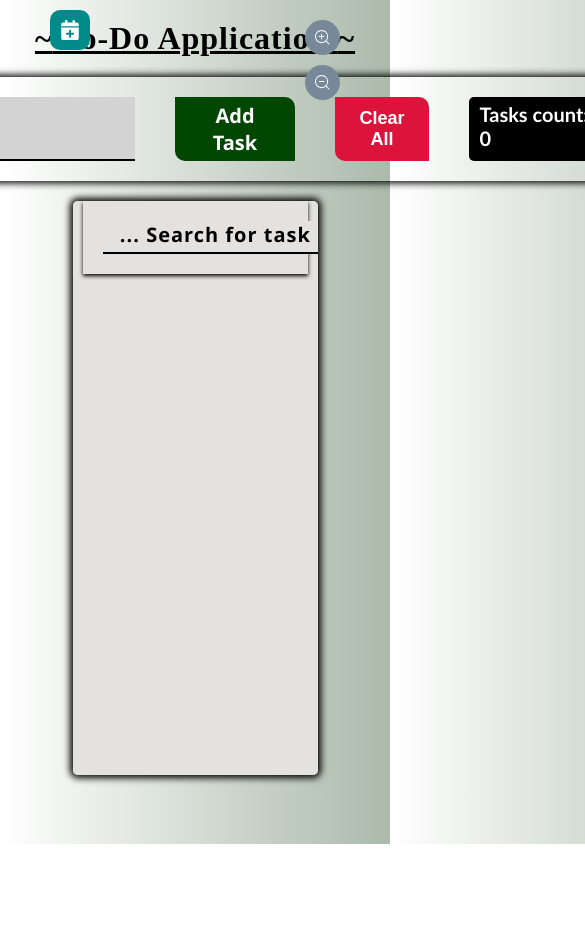
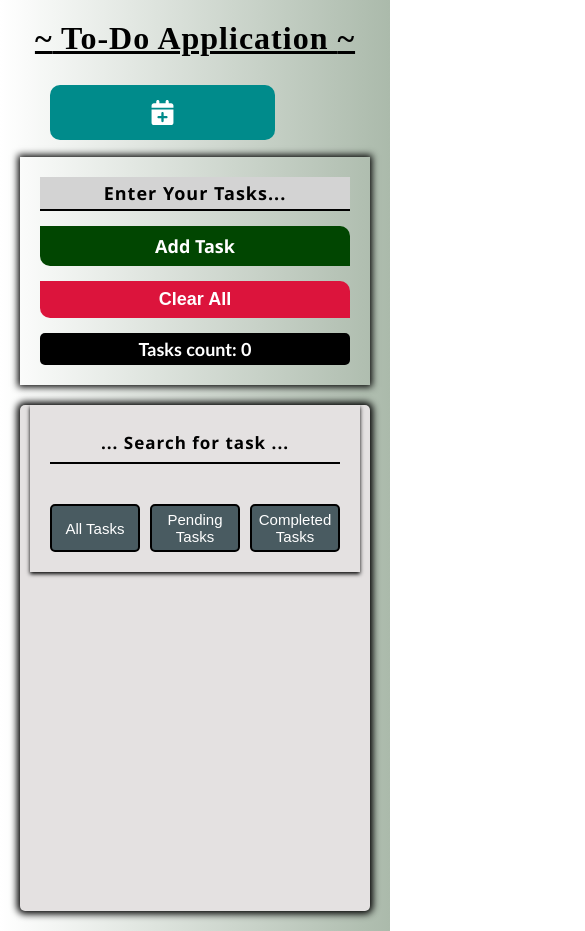
Before and after one commit to ShadabAhmed2001/todo-app, a React (Vite) app: page / in a window 390 px wide. Shown: the top 931 px of the page, 585 px wide, since content can reach past the window. Before the commit the page ends 844 px from the top, so only its background shows below. Built offline with nearby package versions, Linux system fonts and the light colour scheme.

Commit message:
made application responsive

```diff
--- a/src/App.jsx
+++ b/src/App.jsx
@@ -10,6 +10,7 @@ import Calendar from 'react-calendar';
 import { FaCalendarPlus } from "react-icons/fa6";
 import { FaCalendarMinus } from "react-icons/fa6";
 import 'react-calendar/dist/Calendar.css';  // Import the CSS for the calendar
+import "./media.css"
 
 const App = () => {
   const [todo, setTodo] = useState("");
@@ -94,7 +95,7 @@ const App = () => {
 
   return (
     <section>
-      <ZoomButtons />
+      <ZoomButtons/>
       <div className="calender">
         <button onClick={toggleCalendarVisibility} className="toggle-calendar">
           {isCalendarVisible ? <FaCalendarMinus /> : <FaCalendarPlus />}
@@ -117,7 +118,7 @@ const App = () => {
         />
         <button onClick={updateTodos} className="add">Add Task</button>
         <button onClick={clear} className="clear">Clear All</button>
-        <h3>Tasks count: {searchedTodos.length}</h3>
+        <h3 className="counter">Tasks count: {searchedTodos.length}</h3>
       </div>
 
       <div className="task-container">
--- /dev/null
+++ b/src/media.css
@@ -0,0 +1,133 @@
+@media (max-width: 768px) {
+
+
+    .getinput {
+        width: 100%;
+        /* align-items: center; */
+        flex-direction: column;
+    }
+
+    .getinput input {
+      width: 100%;
+    }
+
+    .getinput h3 {
+      width: 100%;
+      text-align: center;
+    }
+
+    .sort {
+      flex-direction: column;
+      align-items: stretch;
+    }
+
+    .all,
+    .pending,
+    .finished {
+      width: 100%;
+      text-align: center;
+    }
+
+    .task-container {
+      height: 70vh;
+      width: 100%;
+    }
+
+    .search-todo {
+      flex-direction: column;
+    }
+
+    .search-todo input{
+      width: 100%;
+    }
+
+    .calender button{
+        padding: 10px 20px;
+        font-size: 25px;
+    }
+    .zoom{
+        display: none;
+    }
+  }
+
+  /* Mobile Styles */
+  @media (max-width: 480px) {
+
+    h1{
+        margin-top: 0px;
+    }
+    .task-container {
+      height: 60vh;
+    }
+
+    .getinput{
+        margin-top: 80px;
+    }
+
+    .getinput input {
+      font-size: 18px;
+    }
+
+    .list {
+      font-size: 18px;
+    }
+
+    .done,
+    .delete {
+      font-size: 20px;
+    }
+
+    .toggle-calendar {
+      font-size: 20px;
+      padding: 10px;
+      margin: bottom 10px;
+    }
+
+    .getinput {
+      gap: 15px;
+    }
+
+    .getinput .add,
+    .getinput .clear {
+      font-size: 18px;
+      padding: 8px 16px;
+    }
+
+    .getinput h3 {
+      font-size: 18px;
+    }
+
+    .search-todo input {
+      font-size: 18px;
+      padding: 8px;
+      width: 100%;
+    }
+
+    .search-todo input::placeholder{
+        font-size: 17px;
+    }
+
+    .getinput input::placeholder{
+        text-align: center;
+    }
+
+    .sort{
+        flex-direction: row;
+    }
+
+    .sort button{
+        border-radius: 5px;
+        font-size: 15px;
+        font-weight: normal;
+    }
+
+    .calender{
+        position: absolute;
+        top: 85px;
+    }
+
+    .calender button{
+        padding: 15px 100px;
+        font-size: 25px;
+    }
+  }
```
Also changed, not shown: src/App.css (line endings or trailing spaces), src/components/style.css (line endings or trailing spaces). Lines whose indentation alone changed are shown as unchanged.
